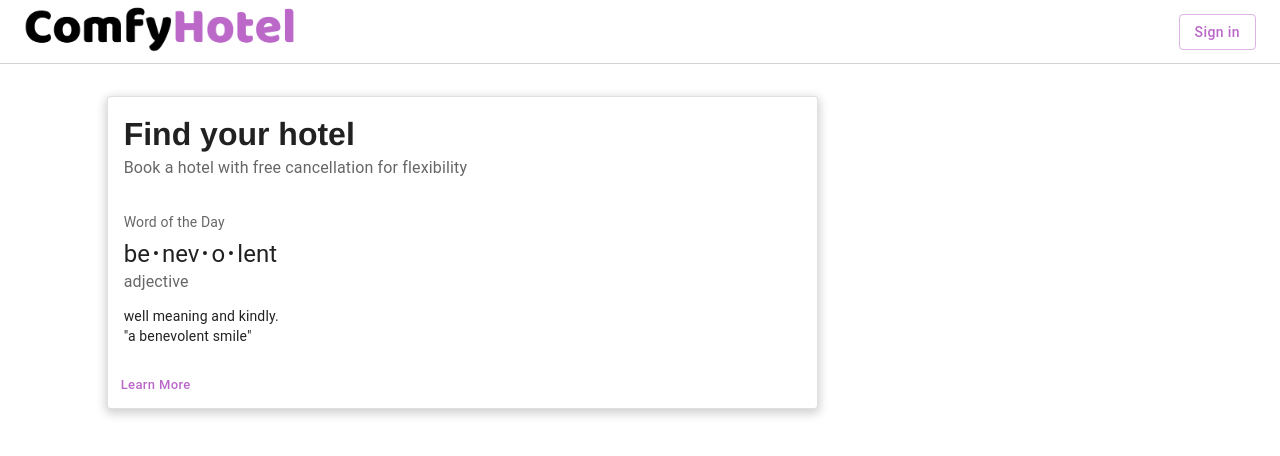
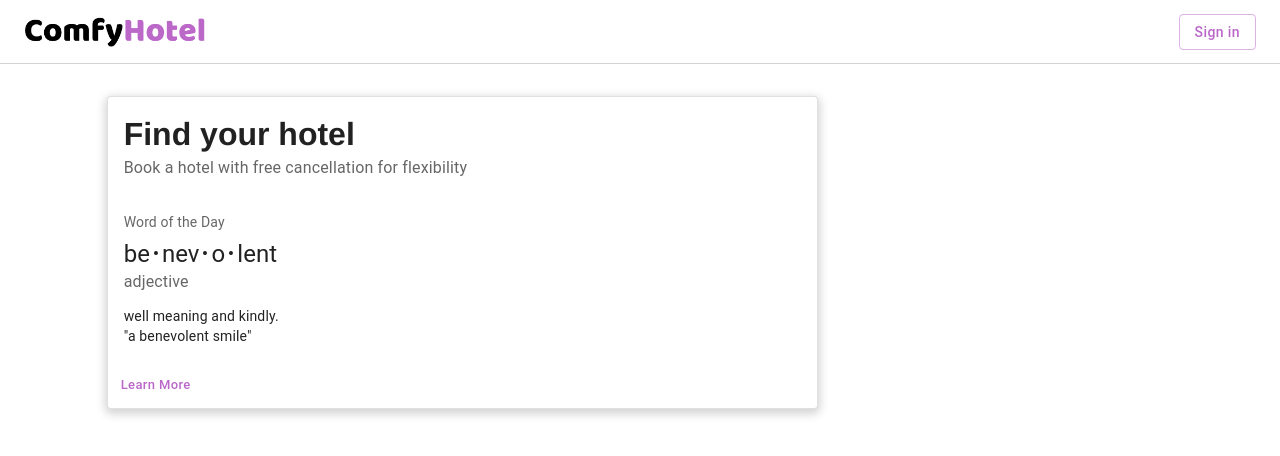
Before and after one commit to pyyybf/comfyhotel-frontend, a React app: page / in a window 1280 px wide. Shown: the top 456 px of the page. Built offline with nearby package versions, Linux system fonts and the light colour scheme.

Commit message:
modify logo location

```diff
--- a/src/components/Header.js
+++ b/src/components/Header.js
@@ -71,7 +71,8 @@ const Header = () => {
             <Container maxWidth="xl">
                 <Toolbar disableGutters>
                     <Box sx={{flexGrow: 1}}>
-                        <img src={logo} style={{height: '3em', maxWidth: '100%'}} alt="Logo"></img>
+                        <img src={logo} style={{height: '2em', maxWidth: '100%', verticalAlign: 'middle'}}
+                             alt="Logo"></img>
                     </Box>
 
                     {auth ? (
```
